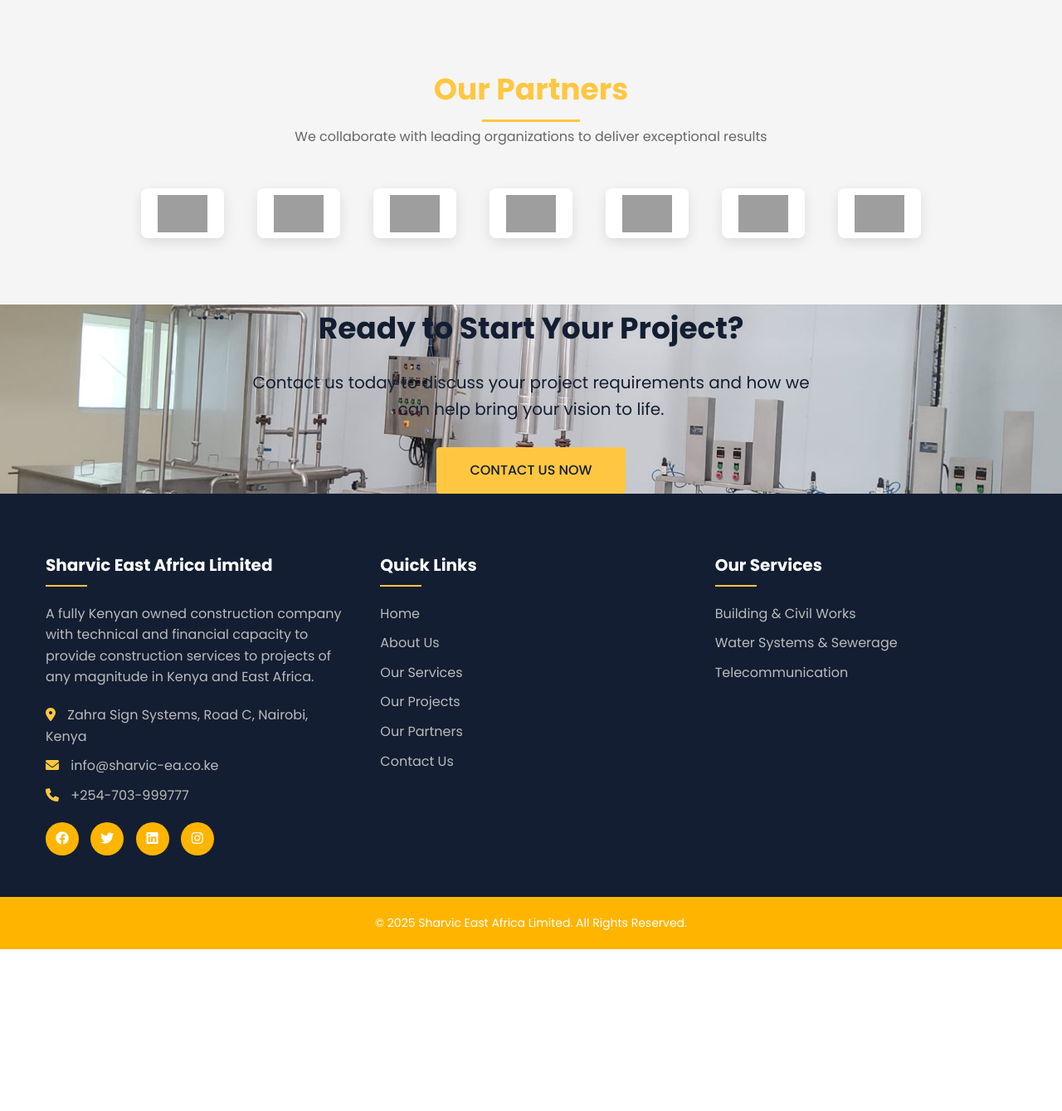
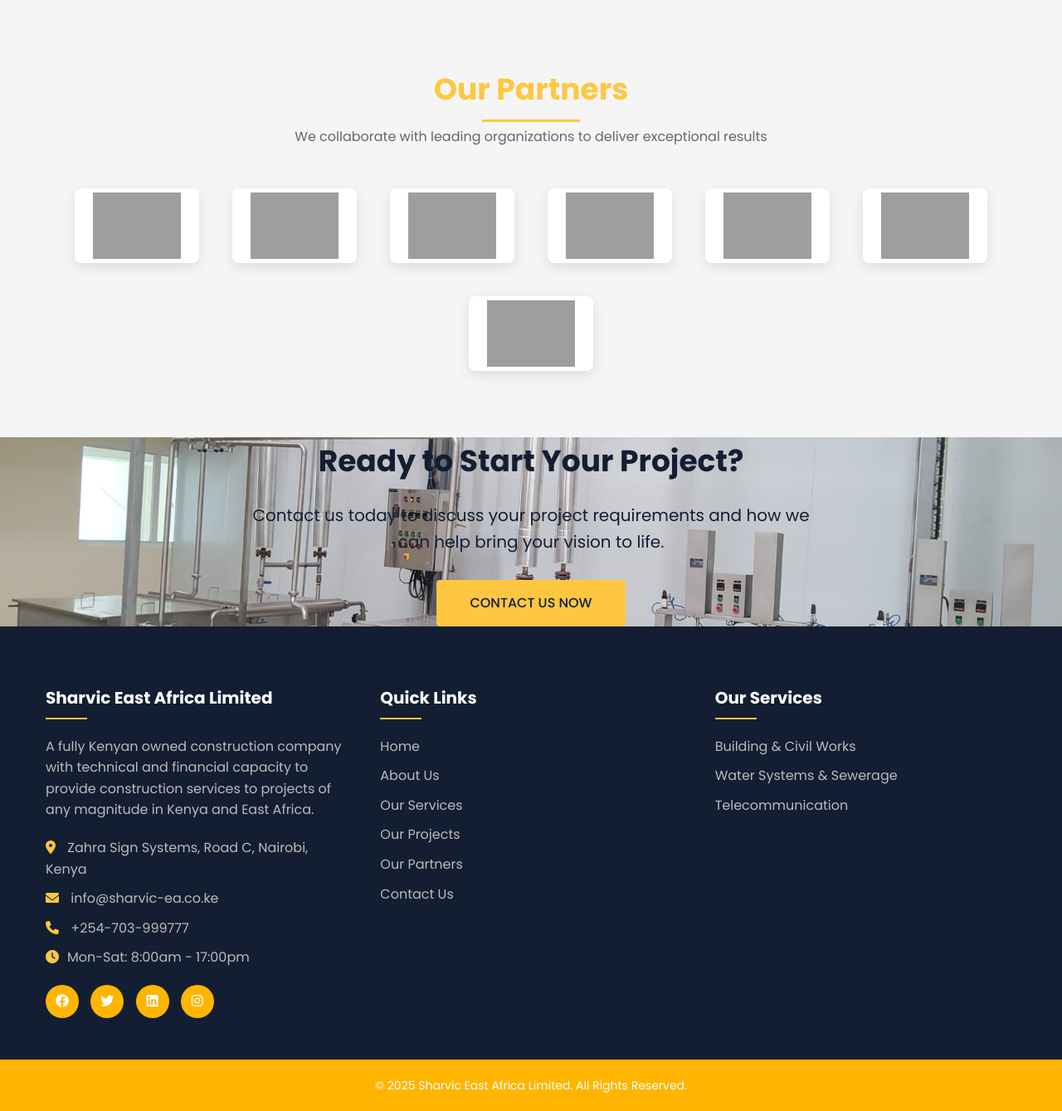
Before and after one commit to Sumukwo12/sharvic, a PHP site: page / in a window 1280 px wide. Shown: the part 3541-4880 px from the top of the page at 83% size. Before the commit the page ends 4685 px from the top, so only its background shows below. Run offline with PHP 8.4, Linux system fonts and the light colour scheme; data comes from the database, SQL or seed files in the repository; grey boxes are pictures that could not be loaded.

Commit message:
Initial commit

```diff
--- a/css/style.css
+++ b/css/style.css
@@ -489,8 +489,8 @@ nav .container {
   display: flex;
   justify-content: center;
   align-items: center;
-  width: 100px;
-  height: 60px;
+  width: 150px;
+  height: 90px;
   transition: all 0.3s ease;
 }
 
--- a/includes/footer.php
+++ b/includes/footer.php
@@ -8,6 +8,7 @@
                         <span><i class="fas fa-map-marker-alt"></i> Zahra Sign Systems, Road C, Nairobi, Kenya</span>
                         <span><i class="fas fa-envelope"></i> info@sharvic-ea.co.ke</span>
                         <span><i class="fas fa-phone"></i> +254-703-999777</span>
+                        <span><i class="fas fa-clock"></i>Mon-Sat: 8:00am - 17:00pm </span>
                     </div>
                     <div class="socials">
                     <a href="https://www.facebook.com/SHARVICEA"><i class="fab fa-facebook"></i></a>
--- a/includes/header.php
+++ b/includes/header.php
@@ -18,6 +18,7 @@ $current_page = basename($_SERVER['PHP_SELF']);
             <div class="container">
                 <div class="contact-info">
                     <span><i class="fas fa-phone"></i> +254-703-999777</span>
+                    <span><i class="fas fa-clock"></i>Mon-Sat: 8:00am - 17:00pm </span>
                     <span><i class="fas fa-envelope"></i> info@sharvic-ea.co.ke</span>
                 </div>
                 <div class="social-media">
```
